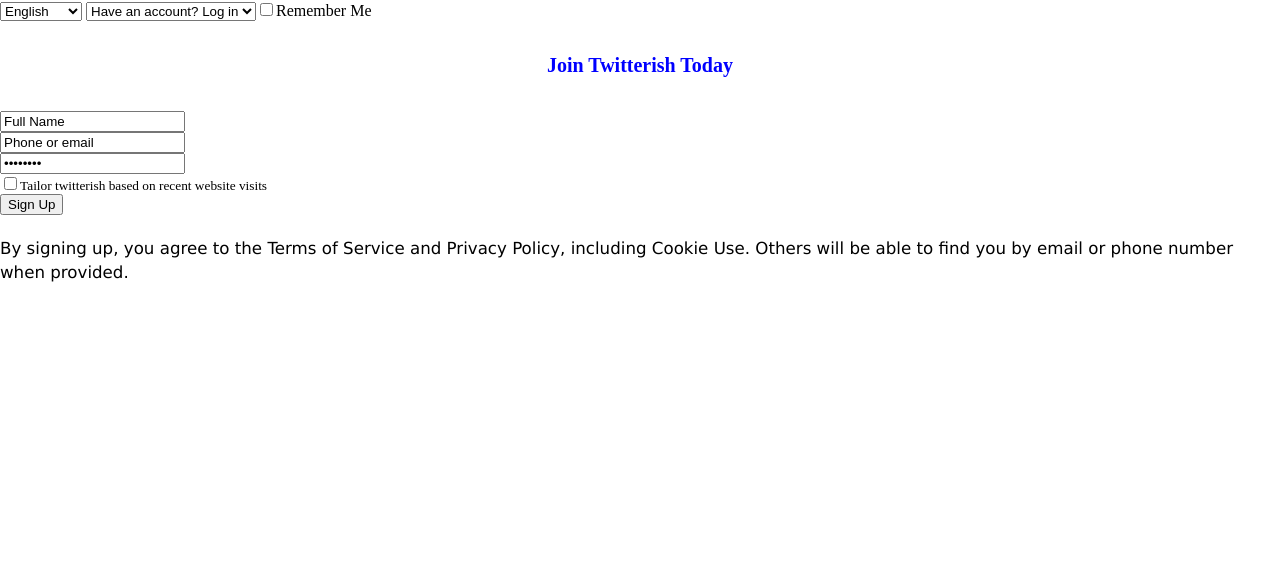
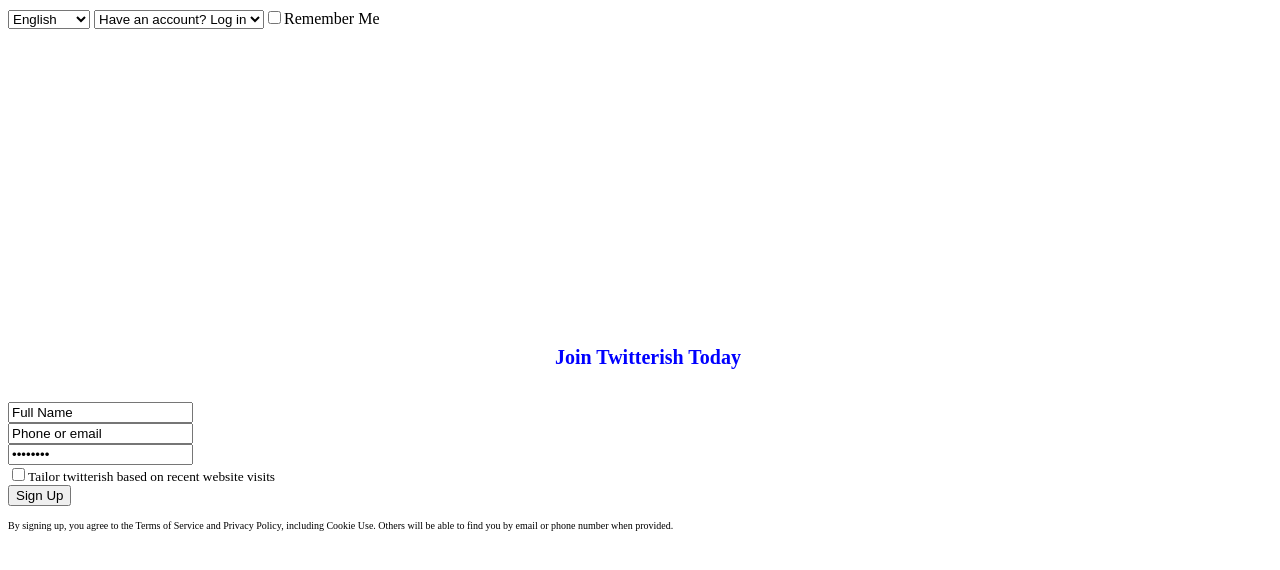
Before and after one commit to samuelgustafson/twitter_clone, a website: page public/html/signup.html in a window 1280 px wide. Drawn offline with Linux system fonts and the light colour scheme.

Commit message:
may have finally centered div but probably not

```diff
--- a/public/css/signup.css
+++ b/public/css/signup.css
@@ -6,10 +6,6 @@ header {
 }
 body {
     background-color: white;
-    margin-left: auto;
-    margin-right: auto;
-    margin-top: auto;
-    margin-bottom: auto;
 }
 
 h5 {
@@ -19,8 +15,7 @@ h5 {
 }
 
 p {
-    font-family: verdana;
-    font-size: 20px;
+    font-size: 12px;
 }
 form {
   align-items: center
@@ -31,3 +26,21 @@ main-login {
   padding: 30px;
   display: block;
 }
+
+.outer {
+    display: table;
+    position: absolute;
+    height: 100%;
+    width: 100%;
+}
+
+.middle {
+    display: table-cell;
+    vertical-align: middle;
+}
+
+.inner {
+    margin-left: auto;
+    margin-right: auto;
+    width: /*whatever width you want*/;
+}
--- a/public/html/signup.html
+++ b/public/html/signup.html
@@ -18,17 +18,12 @@
     </form>
   </select>
   </header>
-  <style>
-  form {
-      display: block;
-      margin-top: 0em;
-      align-items: center;
-  }
-
-  </style>
   </head>
   <body>
-    <div class="main-login">
+    <div class="outer">
+  <div class="middle">
+    <div class="inner">
+
       <h5>Join Twitterish Today</h5>
       <form action="broke">
       <input type="text" name="full Name" value="Full Name"><br>
@@ -44,6 +39,9 @@
     </small></p>
     </div>
 
+    </div>
+  </div>
+</div>
 </body>
 <footer>
 
```
Lines whose indentation alone changed are shown as unchanged.
